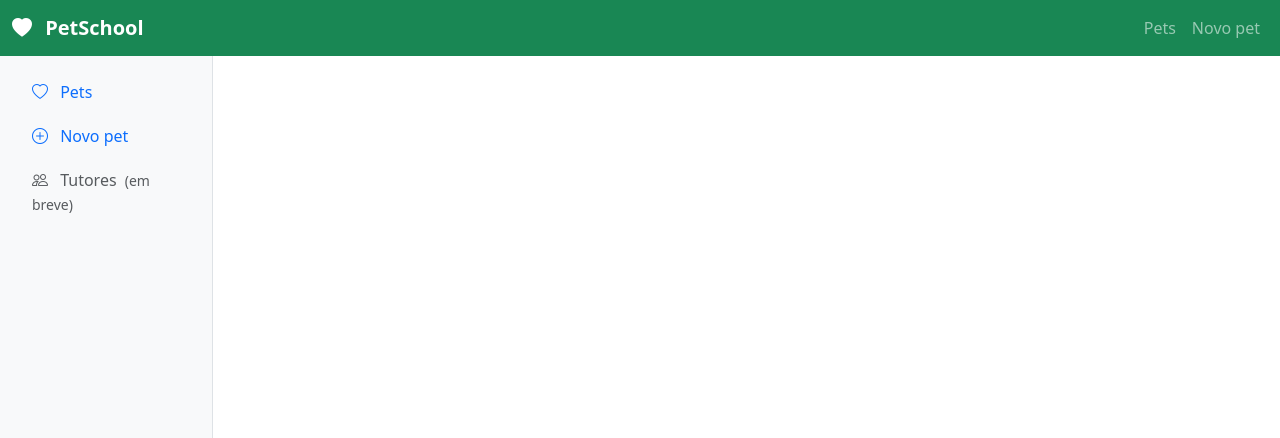
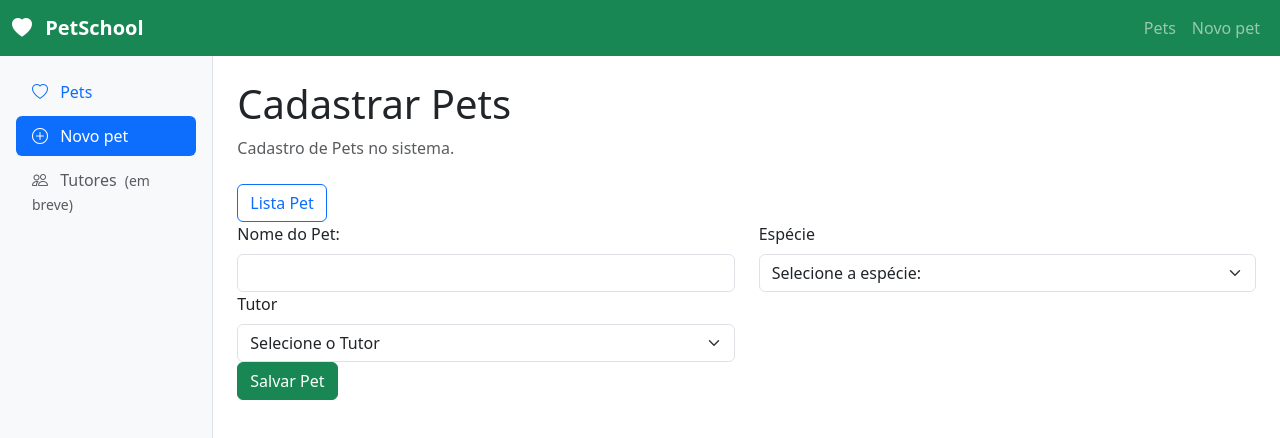
Before and after one commit to Bianca161/hotel-pets, a Vue app: page /pets/novo in a window 1280 px wide. Shown: the top 438 px of the page. Built offline with nearby package versions, Linux system fonts and the light colour scheme; data requests are answered from the project's data file.

Commit message:
feat atualização do projeto

```diff
--- a/src/router/index.js
+++ b/src/router/index.js
@@ -5,16 +5,16 @@ const router = createRouter({
   routes: [
     {
       path: '/',
-      redirect: '/pets'
+      redirect: '/pets',
     },
     {
       path: '/pets',
       name: 'pets',
       component: () => import('../views/PetsView.vue'),
     },
-      {
-      path: '/',
-      name: 'add-pet',
+    {
+      path: '/pets/novo',
+      name: 'novo-pet',
       component: () => import('../views/AddPetView.vue'),
     },
   ],
--- a/src/views/AddPetView.vue
+++ b/src/views/AddPetView.vue
@@ -2,34 +2,42 @@
 import { onMounted, ref } from 'vue';
 import { RouterLink, useRouter } from 'vue-router';
 
-const router = useRouter();
+const router = useRouter(); // chamando meu router
+// chamando a minha API
 const API_URL = 'http://localhost:3000';
 
+// lista vazia dos meus tutores
 const tutores = ref([]);
+
+// criar objeto para salvar um novo pet
+// propriedades: nome, especie e tutorId
 
 const novoPet = ref({
   nome: '',
   especie: '',
-  tutor: '',
+  tutorId: '',
 });
 
+// buscar todos os tutores que estão salvo na aplicação
 async function carregarTutores() {
   const resposta = await fetch(`${API_URL}/tutores`);
 
+  // converter os dados da minha API que estão em JSON para JS
   tutores.value = await resposta.json();
   console.table(tutores.value);
 }
 
+// salvar o novo pet no sistema
 async function salvarPet() {
   await fetch(`${API_URL}/pets`, {
     method: 'POST',
     headers: {
       'Content-Type': 'application/json',
-
     },
     body: JSON.stringify(novoPet.value),
-  })
+  });
 
+  // redirecionar para a tela de listagem de Pets
   router.push('/pets');
 }
 
@@ -39,49 +47,100 @@ onMounted(carregarTutores);
 <template>
   <div>
     <header class="mb-4">
-      <h1 class="text-2xl font-bold">Listagem de Pets</h1>
+      <h1 class="text-2xl font-bold">Cadastrar Pets</h1>
       <p class="text-body-secondary mb-0">Cadastro de Pets no sistema.</p>
     </header>
 
     <RouterLink
-      class="btn btn-primary"
-      :to="{ name: 'addPet' }"
+      class="btn btn-outline-primary"
+      :to="{ name: 'pets' }"
     >
-      Adicionar Pet
+      Lista Pet
     </RouterLink>
 
-    //me perdi aqui
-
-    <form class="row" @submit.prevent="salvarPet">
-
+    <form
+      class="row"
+      @submit.prevent="salvarPet"
+    >
+      <!-- nome do pet -->
       <div class="col-md-6">
-       <label for="nome"
-       class="form-label">
-
+        <label
+          for="nome"
+          class="form-label"
+        >
+          Nome do Pet:
         </label>
-
+        <input
+          type="text"
+          class="form-control"
+          id="nome"
+          v-model="novoPet.nome"
+          required
+        />
       </div>
-
+      <!-- especie do pet -->
+      <div class="col-md-6">
+        <label
+          class="form-label"
+          for="especie"
+          >Espécie</label
+        >
         <select
           name="especie"
           id="especie"
           class="form-select"
           required
-      v-model="novoPet"
           v-model="novoPet.especie"
         >
+          <option
+            value=""
+            disabled
+          >
+            Selecione a espécie:
+          </option>
+          <option value="Cachorro">Cachorro</option>
+          <option value="Gato">Gato</option>
+          <option value="Coelho">Coelho</option>
+          <option value="Tartaruga">Tartaruga</option>
+        </select>
+      </div>
+      <!-- nome do tutor responsavel pelo pet -->
+      <div class="col-md-6">
+        <label
+          for="tutor"
+          class="form-label"
+          >Tutor</label
+        >
+        <select
+          name="tutor"
+          id="tutor"
+          class="form-select"
+          v-model="novoPet.tutorId"
+        >
+          <option
+            value=""
+            disabled
+          >
+            Selecione o Tutor
+          </option>
+          <option
+            v-for="tutor in tutores"
+            :key="tutor.id"
+            :value="tutor.id"
+          >
+            {{ tutor.nome }}
+          </option>
+        </select>
+      </div>
 
-<option value="Cachorro"> Cachorro <option>
-  <option value="Gato"> Gato <option>
-    <option value="Peixe"> Peixe <option>
-      <option value="Coelho"> Coelho <option>
-        <option value="Cachorro"> Cachorro <option>
+      <div class="col-12 d-flex gap-2">
+        <button
+          class="btn btn-success"
+          type="submit"
+        >
+          Salvar Pet
+        </button>
+      </div>
     </form>
-
-
-            <option v-for="tutor in tutores" :key="tutor.id">{{tutor.nome}} </option>
-
-            <button class ="btn btn-sucess"></button>
-
   </div>
 </template>
--- a/src/views/PetsView.vue
+++ b/src/views/PetsView.vue
@@ -5,10 +5,8 @@ import { RouterLink } from 'vue-router';
 const pets = ref([]); // lista de pets vazia
 const tutores = ref([]); // lista de tutores vazia;
 
-
 // chamando a minha API geral:
 const API_URL = 'http://localhost:3000';
-
 
 // chamar a minha API para listar todos os pets e tutores;
 async function carregarDados() {
@@ -18,25 +16,24 @@ async function carregarDados() {
   const respostaTutores = await fetch(`${API_URL}/tutores`);
   tutores.value = await respostaTutores.json();
 
-  console.table( pets.value);
-  console.table( tutores.value);
+  console.table(pets.value);
+  console.table(tutores.value);
 }
 
 // exibir o nome do tutor
 function nomeDoTutor(tutorId) {
-  for(const tutor of tutores.value) {
-    if(tutor.id === tutorId) {
+  for (const tutor of tutores.value) {
+    if (tutor.id === tutorId) {
       return tutor.nome;
     }
   }
-  return 'oopps, tutor não encontrado!';
+  return 'Oopps, Tutor não encontrado!';
 }
 
 onMounted(carregarDados);
 </script>
 
 <template>
-
   <div>
     <header class="mb-4">
       <h1 class="text-2xl font-bold">Listagem de Pets</h1>
@@ -46,31 +43,30 @@ onMounted(carregarDados);
     </header>
 
     <RouterLink
-      class="btn btn-primary btn-outline"
-      to="/pets/novo"
+      class="btn btn-outline-primary"
+      to="pets/novo"
     >
       Novo pet
     </RouterLink>
 
-
     <table class="table table-striped table-hover">
       <thead>
         <tr>
-          <th>ID</th>
+          <th>id</th>
           <th>Nome</th>
           <th>Espécie</th>
           <th>Tutor</th>
         </tr>
       </thead>
-
       <tbody>
         <tr
-          v-for="pet in pets" :key="pet.id" >
+          v-for="pet in pets"
+          :key="pet.id"
+        >
           <td>{{ pet.id }}</td>
           <td>{{ pet.nome }}</td>
           <td>{{ pet.especie }}</td>
           <td>{{ nomeDoTutor(pet.tutorId) }}</td>
-
         </tr>
       </tbody>
     </table>
```
Lines whose indentation alone changed are shown as unchanged.
